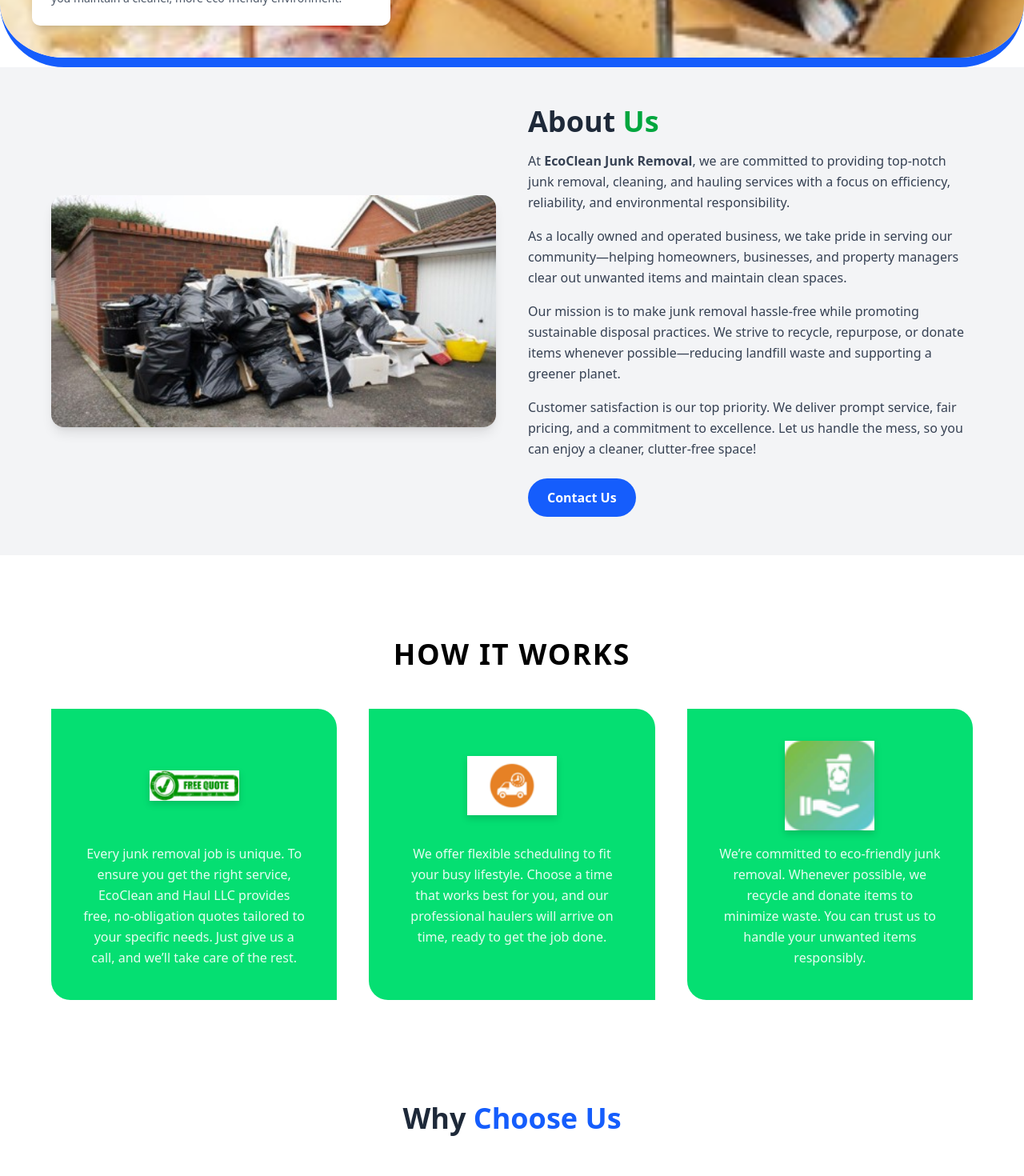
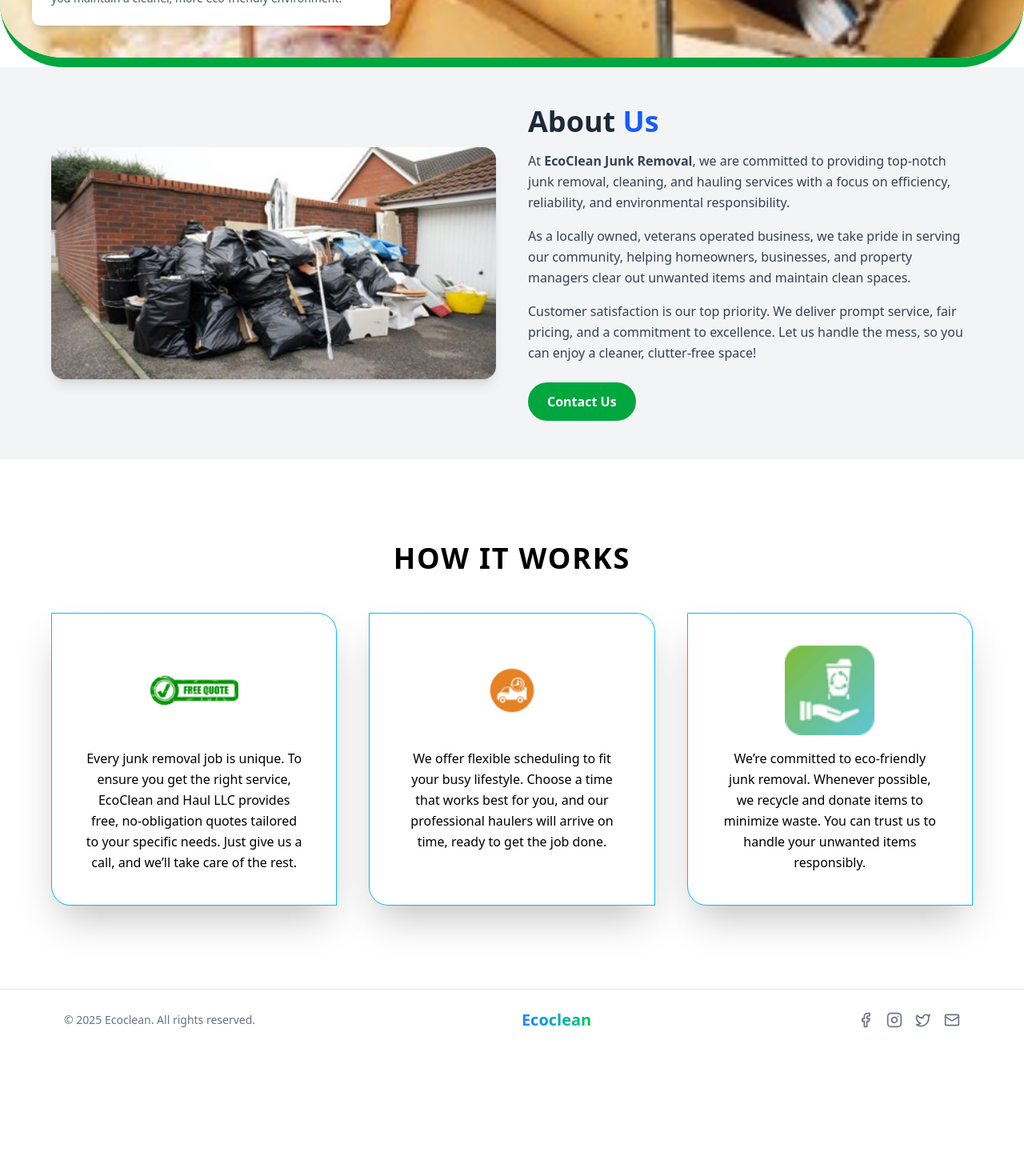
Before and after one commit to missesenam/Ecoclean, a React (Vite) app: page /about-us in a window 1280 px wide. Shown: the part 460-1930 px from the top of the page at 80% size. After the commit the page ends 1773 px from the top, so only its background shows below. Built offline with nearby package versions, Linux system fonts and the light colour scheme.

Commit message:
my commit

```diff
--- a/src/components/AboutComponents/AboutSection.jsx
+++ b/src/components/AboutComponents/AboutSection.jsx
@@ -20,7 +20,7 @@
         initial={{ opacity: 0, y: 50 }}
         animate={isHeroInView ? { opacity: 1, y: 0 } : {}}
         transition={{ duration: 0.8, ease: "easeOut" }}
-        className="relative w-full h-[60vh] border-b-[12px] -mt-[16px] border-blue-600 rounded-b-[80px] overflow-hidden"
+        className="relative w-full h-[60vh] border-b-[12px] -mt-[16px] border-green-600 rounded-b-[80px] overflow-hidden"
       >
         <img
           src={picture3}
@@ -58,7 +58,7 @@
           {/* Text Section */}
           <div className="md:w-1/2">
             <h2 className="text-3xl md:text-4xl font-bold mb-4 text-gray-800">
-              About <span className="text-green-600">Us</span>
+              About <span className="text-blue-600">Us</span>
             </h2>
             <p className="text-gray-700 mb-4 leading-relaxed">
               At <span className="font-semibold">EcoClean Junk Removal</span>,
@@ -67,22 +67,23 @@
               environmental responsibility.
             </p>
             <p className="text-gray-700 mb-4 leading-relaxed">
-              As a locally owned and operated business, we take pride in serving
-              our community—helping homeowners, businesses, and property
-              managers clear out unwanted items and maintain clean spaces.
+              As a locally owned, veterans operated business, we take pride in
+              serving our community, helping homeowners, businesses, and
+              property managers clear out unwanted items and maintain clean
+              spaces.
             </p>
-            <p className="text-gray-700 mb-4 leading-relaxed">
+            {/* <p className="text-gray-700 mb-4 leading-relaxed">
               Our mission is to make junk removal hassle-free while promoting
               sustainable disposal practices. We strive to recycle, repurpose,
               or donate items whenever possible—reducing landfill waste and
               supporting a greener planet.
-            </p>
+            </p> */}
             <p className="text-gray-700 leading-relaxed mb-6">
               Customer satisfaction is our top priority. We deliver prompt
               service, fair pricing, and a commitment to excellence. Let us
               handle the mess, so you can enjoy a cleaner, clutter-free space!
             </p>
-            <button className="px-6 py-3 bg-blue-600 hover:bg-blue-700 text-white rounded-full font-semibold transition duration-300">
+            <button className="px-6 py-3 bg-green-600 hover:bg-green-700 text-white rounded-full font-semibold transition duration-300">
               Contact Us
             </button>
           </div>
--- a/src/components/AboutComponents/HowItWorks.jsx
+++ b/src/components/AboutComponents/HowItWorks.jsx
@@ -49,14 +49,14 @@
                 delay: index * 0.2,
                 ease: "easeOut",
               }}
-              className="flex flex-col items-center text-center space-y-4 bg-green-400 p-10 rounded-bl-3xl rounded-tr-3xl"
+              className="flex flex-col items-center text-center space-y-4 bg-white p-10 rounded-bl-3xl rounded-tr-3xl shadow-2xl border border-sky-400"
             >
               <img
                 src={step.image}
                 alt={step.title}
-                className="w-28 h-28 object-contain drop-shadow-lg"
+                className="w-28 h-28 object-contain "
               />
-              <p className="text-sm md:text-base text-white/90 leading-relaxed">
+              <p className="text-sm md:text-base text-black leading-relaxed">
                 {step.description}
               </p>
             </motion.div>
--- a/src/components/HomeComponents/CompanyHighlight.jsx
+++ b/src/components/HomeComponents/CompanyHighlight.jsx
@@ -47,7 +47,7 @@
         {/* blue horizonal line */}
         <div className=" w-full h-[30%] bg-sky-600"></div>
         {/* image and the text section */}
-        <div className="absolute top-1/2 left-1/2 transform -translate-1/2 flex gap-8 w-[90%] md:h-[80%]  md:w-[80%]">
+        <div className="absolute top-1/2 left-1/2 transform -translate-1/2 flex gap-8 w-[90%] md:h-[80%] md:w-[80%]">
           <div className="w-2/3 bg-white rounded-xl shadow-lg overflow-hidden">
             <img
               src={heroImage}
@@ -56,8 +56,11 @@
             />
           </div>
 
-          <div className="w-1/3 bg-green-600 p-6 rounded-xl shadow-lg flex items-center justify-center">
-            <p className="text-slate800 text-base md:text-lg font-medium">
+          <div className="w-1/3 bg-white p-6 rounded-xl shadow-2xl flex items-center justify-center border-2 border-green-300">
+            <p
+              className=" text-base md:text-2xl font-sans text-center font-medium bg-gradient-to-r from-green-400 to-blue-400
+      bg-clip-text text-transparent leading-8"
+            >
               EcoClean helps you reclaim your space with fast, reliable, and
               earth-friendly junk removal.
             </p>
--- a/src/components/NavBar.jsx
+++ b/src/components/NavBar.jsx
@@ -13,7 +13,6 @@
     "About Us",
     "Services",
     "Why Choose Us",
-    "Service Area",
     "Contact",
     "Gallery",
   ];
--- a/src/pages/About.jsx
+++ b/src/pages/About.jsx
@@ -8,7 +8,7 @@
     <div>
       <AboutSection />
       <HowItWorks />
-      <WhyChooseUs />
+      {/* <WhyChooseUs /> */}
     </div>
   );
 };
```
